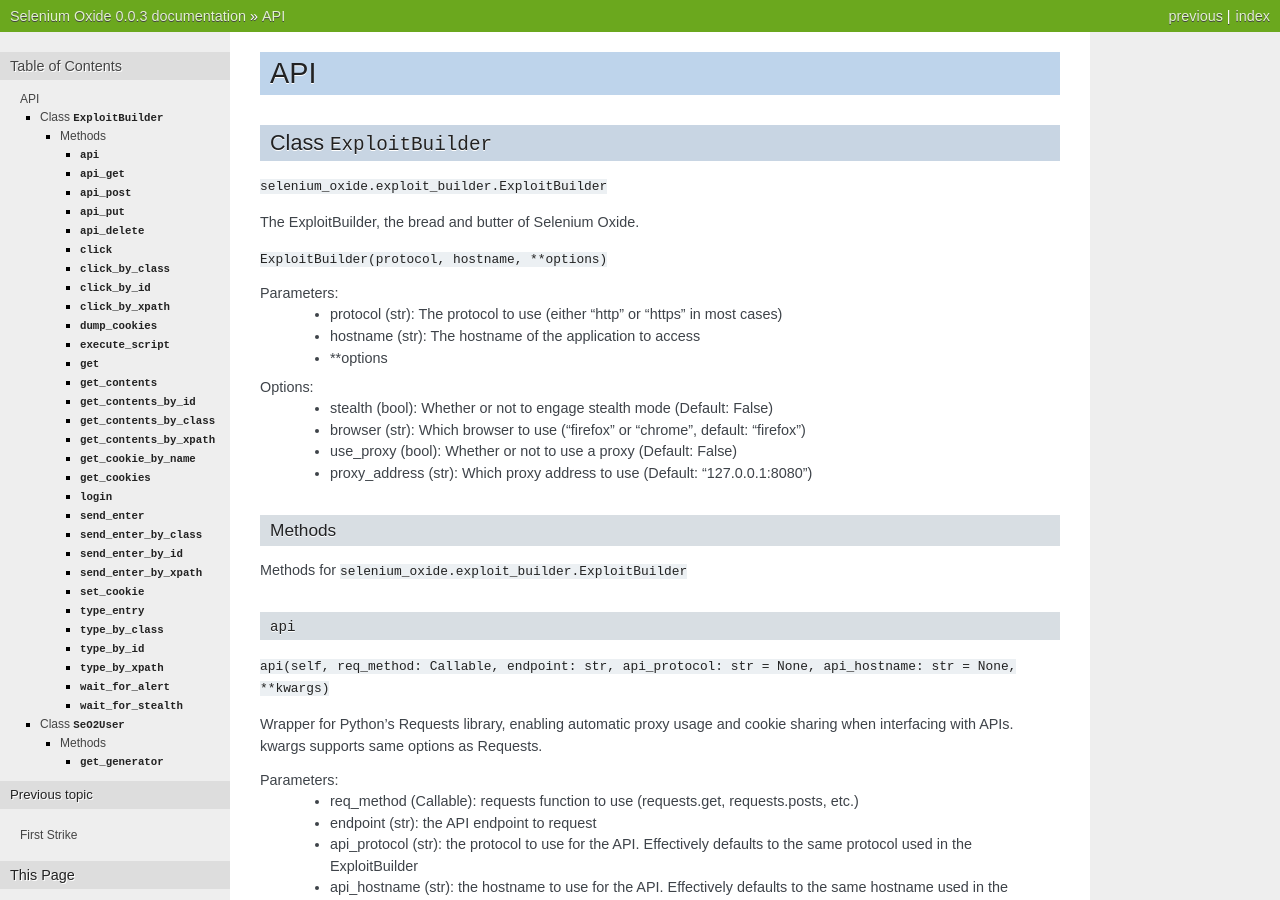
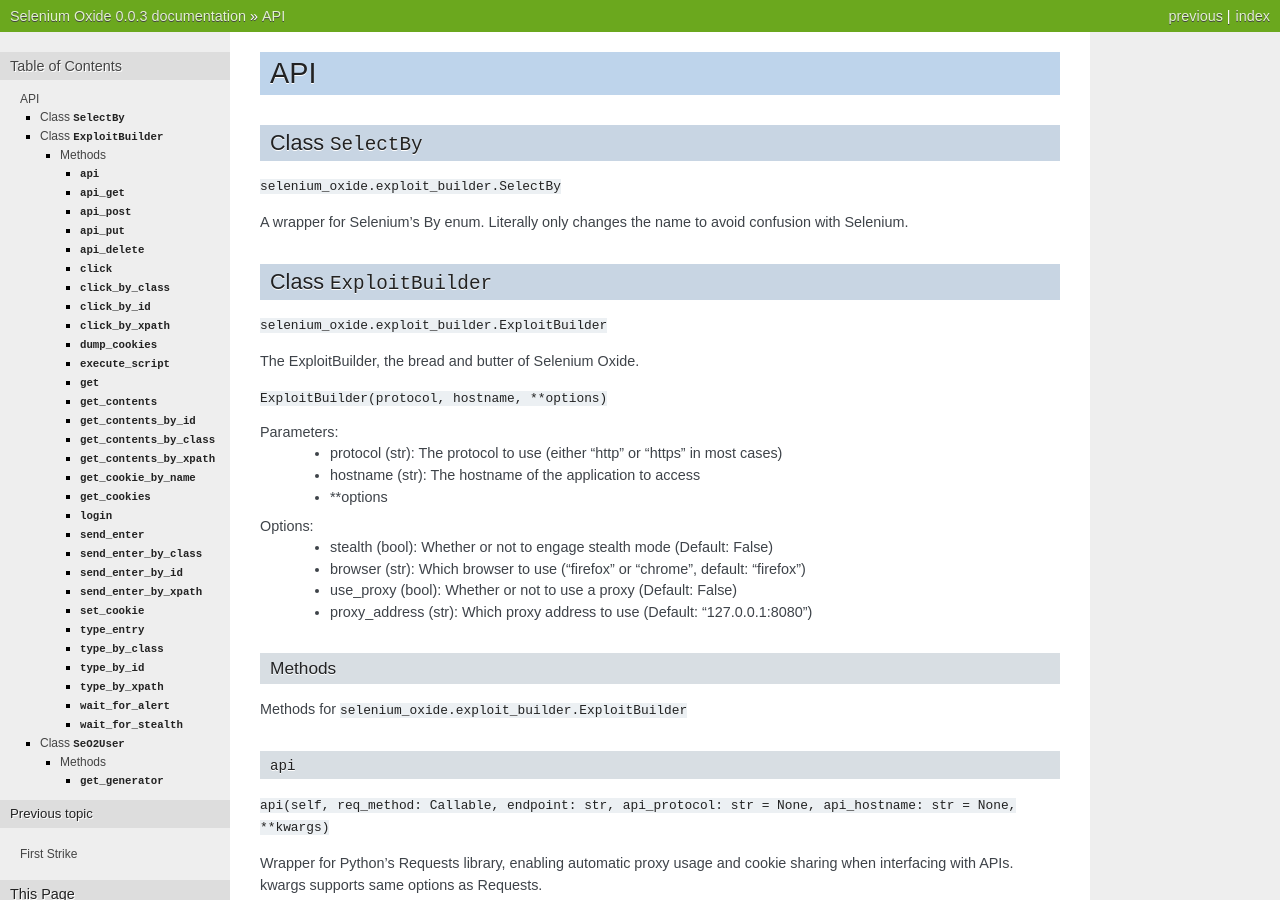
Before and after one commit to ApprenticeofEnder/Selenium-Oxide, a Sphinx documentation site: the page built from docs/source/api.rst, in a window 1280 px wide and 900 px high. Built offline with Sphinx 7.4.7, drawn with Linux system fonts in a browser that asks for light colours; some of the changed text lies outside the part shown.

Commit message:
fix indentation issue + add SelectBy docs

```diff
--- a/docs/source/api.rst
+++ b/docs/source/api.rst
@@ -1,5 +1,11 @@
 API
 ===
+
+Class ``SelectBy``
+------------------
+``selenium_oxide.exploit_builder.SelectBy``
+
+A wrapper for Selenium's By enum. Literally only changes the name to avoid confusion with Selenium.
 
 Class ``ExploitBuilder``
 ------------------------
@@ -426,8 +432,9 @@
     * locale (str): a locale to use for Faker. Defaults to "en_US".
     * \*\*data
 
+All provided data is optional and overrides Faker profile generation.
+
 Data:
-All provided data is optional and overrides Faker profile generation.
     * name (str): The user's name
     * sex (str): The user's sex (usually "M" or "F") determines name gender in lieu of a provided name. Feel free to put "X" for a nonbinary name
     * username (str): The user's username
```
